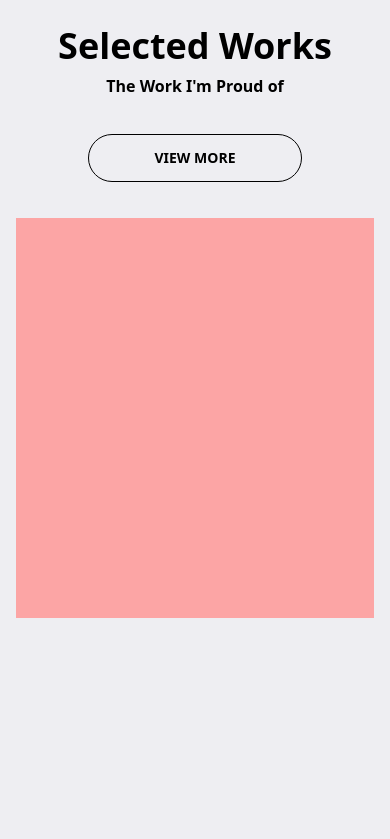
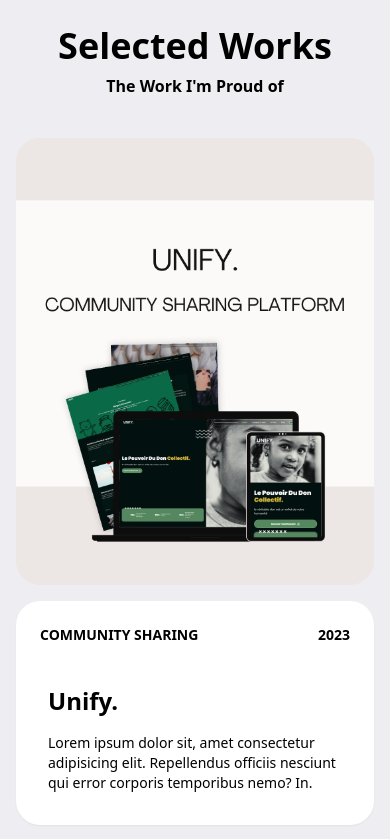
Before and after one commit to farouk26/new-portfolio, a Next.js app: page / in a window 390 px wide. Shown: the part 820-1659 px from the top of the page. Before the commit the page ends 1454 px from the top, so only its background shows below. Built offline with nearby package versions, Linux system fonts and the light colour scheme.

Commit message:
feat(update responsiveness for project section): update responsiveness
updated responsiveness for the project section on all screen sizes

fix #7

```diff
--- /dev/null
+++ b/src/components/Cards/MobileProjectCard.jsx
@@ -0,0 +1,38 @@
+import Image from "next/image"
+import React from "react"
+
+function MobileProjectCard({ title, description, date, websiteType, Url }) {
+  return (
+    <section className="min-h-fit w-full flex flex-col gap-4 items-center">
+      <figure className="w-full">
+        <Image
+          alt="project-img"
+          src={Url}
+          height={650}
+          width={650}
+          className="w-full object-cover rounded-3xl"
+        />
+      </figure>
+      <div className="min-h-fit w-full bg-white-200 rounded-3xl p-6 shadow-sm">
+        <div className="lg:h-[10rem] h-[11rem] w-full flex flex-col lg:p-4 md:p-2 justify-between">
+          <div className="flex justify-between gap-2">
+            <p className="lg:text-md md:text-md text-sm uppercase font-semibold text-black">
+              {websiteType}
+            </p>
+            <p className="lg:text-md md:text-md text-sm font-semibold text-black">
+              {date}
+            </p>
+          </div>
+          <div className="w-full flex flex-col p-2 gap-4">
+            <h2 className="lg:text-xl md:text-3xl text-2xl font-semibold text-black">
+              {title}
+            </h2>
+            <p className="md:text-md text-sm text-black">{description}</p>
+          </div>
+        </div>
+      </div>
+    </section>
+  )
+}
+
+export default MobileProjectCard
--- a/src/components/Cards/ProjectCard.jsx
+++ b/src/components/Cards/ProjectCard.jsx
@@ -3,14 +3,20 @@ import React from "react"
 function ProjectCard({ websiteType, date, title, description }) {
   return (
     <div className="min-h-fit w-full bg-white-200 rounded-3xl p-6 shadow-sm">
-      <div className="xl:min-h-[21.5rem] 2xl:min-h-[23rem] w-full flex flex-col p-4 justify-between">
+      <div className="xl:min-h-[18rem] 2xl:min-h-[22rem] lg:h-[10rem] h-[11rem] w-full flex flex-col lg:p-4 md:p-2 justify-between">
         <div className="flex justify-between gap-2">
-          <p className="text-lg font-semibold text-black">{websiteType}</p>
-          <p className="text-lg font-semibold text-black">{date}</p>
+          <p className="lg:text-md xl:text-lg md:text-md text-sm uppercase font-semibold text-black">
+            {websiteType}
+          </p>
+          <p className="lg:text-md md:text-md xl:text-lg text-sm font-semibold text-black">
+            {date}
+          </p>
         </div>
         <div className="w-full flex flex-col p-2 gap-4">
-          <h2 className="text-4xl font-semibold text-black">{title}</h2>
-          <p className="text-md text-black">{description}</p>
+          <h2 className="lg:text-xl xl:text-3xl md:text-3xl text-2xl font-semibold text-black">
+            {title}
+          </h2>
+          <p className="md:text-md text-sm text-black">{description}</p>
         </div>
       </div>
     </div>
--- a/src/components/Carousel/CarouselImage.jsx
+++ b/src/components/Carousel/CarouselImage.jsx
@@ -3,8 +3,8 @@ import React from "react"
 
 function CarouselImage({ imgUrl }) {
   return (
-    <div class="mask-outer absolute-full">
-      <div class="mask-inner absolute-full">
+    <div class="mask-outer h-full">
+      <div class="mask-inner h-full 2xl:px-5">
         <Image
           alt="project-img"
           src={imgUrl}
--- a/src/components/Carousel/index.jsx
+++ b/src/components/Carousel/index.jsx
@@ -10,23 +10,11 @@ function Carousel() {
 
   return (
     <div className="min-h-fit w-full">
-      <div className="min-h-fit w-full flex flex-col gap-2 items-center p-4 lg:my-4 2xl:my-6 my-2">
-        <h2 className="lg:text-5xl xl:text-6xl 2xl:text-7xl text-4xl font-semibold text-black">
-          Selected Works
-        </h2>
-        <p className="lg:text-xl 2xl:text-2xl text-md text-black font-semibold">
-          The Work I&apos;m Proud of
-        </p>
-      </div>
-      <section className="lg:block hidden">
-        <div class="flex w-full vertical-slider flex-row gap-4">
+      <div class="flex w-full vertical-slider flex-row gap-4 2xl:gap-0">
         {/* First Column */}
         <div class="left-side">
-            <div class="sticky xl:h-[33rem] lg:h-[30rem] h-full top-[15%]">
-              <div
-                class="image-wrapper absolute-full h-full w-full show"
-                data-index="0"
-              >
+          <div class="sticky xl:h-[33rem] lg:h-[30rem] top-[15%]">
+            <div class="image-wrapper absolute-full show" data-index="0">
               <CarouselImage imgUrl={"/images/neon.png"} />
             </div>
             <div class="image-wrapper absolute-full" data-index="1">
@@ -84,7 +72,6 @@ function Carousel() {
           </section>
         </div>
       </div>
-      </section>
       <div className="w-full lg:my-8 my-5 flex justify-center">
         <button className="btn btn-outline border-black text-black uppercase rounded-full lg:w-[14rem] xl:w-[16rem] 2xl:w-[18rem] w-[60%]">
           View More
--- a/src/components/Layout/index.jsx
+++ b/src/components/Layout/index.jsx
@@ -2,7 +2,7 @@ import React from "react"
 
 function Layout({ children }) {
   return (
-    <div className="4xl:px-[39rem] 3xl:px-[25rem] 2xl:px-[23rem] xl:px-[11rem] lg:px-[9rem] px-4 lg:py-0 py-4">
+    <div className="4xl:px-[39rem] 3xl:px-[25rem] 2xl:px-[23rem] xl:px-[11rem] lg:px-[2rem] md:px-5 px-4 lg:py-0 py-4">
       {children}
     </div>
   )
--- a/src/pages/index.jsx
+++ b/src/pages/index.jsx
@@ -1,3 +1,4 @@
+import MobileProjectCard from "@/components/Cards/MobileProjectCard"
 import Carousel from "@/components/Carousel"
 import Header from "@/components/Header"
 import Layout from "@/components/Layout"
@@ -12,8 +13,47 @@ export default function Home() {
           <Navbar />
           <Header />
           <Socials />
-          <Carousel />
-          <div className="bg-red-300 h-[25rem] w-full"></div>
+          <div className="min-h-fit w-full flex flex-col gap-2 items-center p-4 lg:my-4 2xl:my-6 my-2">
+            <h2 className="lg:text-5xl xl:text-6xl 2xl:text-7xl text-4xl font-semibold text-black">
+              Selected Works
+            </h2>
+            <p className="lg:text-xl 2xl:text-2xl text-md text-black font-semibold">
+              The Work I&apos;m Proud of
+            </p>
+          </div>
+          <div className="xl:block hidden">
+            <Carousel />
+          </div>
+          <div className="xl:hidden flex flex-col gap-4">
+            <MobileProjectCard
+              title={"Unify."}
+              description={
+                "Lorem ipsum dolor sit, amet consectetur adipisicing elit. Repellendus officiis nesciunt qui error corporis temporibus nemo? In."
+              }
+              date={"2023"}
+              websiteType={"Community Sharing"}
+              Url={"/images/project2.png"}
+            />
+            <MobileProjectCard
+              title={"Neon City"}
+              description={
+                "Lorem ipsum dolor sit, amet consectetur adipisicing elit. Repellendus officiis nesciunt qui error corporis temporibus nemo? In."
+              }
+              date={"2023"}
+              websiteType={"Mini-Game"}
+              Url={"/images/project1.png"}
+            />
+            <MobileProjectCard
+              title={"Reelio"}
+              description={
+                "Lorem ipsum dolor sit, amet consectetur adipisicing elit. Repellendus officiis nesciunt qui error corporis temporibus nemo? In."
+              }
+              date={"2023"}
+              websiteType={"Movie Platform"}
+              Url={"/images/neon.png"}
+            />
+          </div>
+          <div className="bg-red-300 h-[40rem] w-full"></div>
         </div>
       </Layout>
     </main>
```
Lines whose indentation alone changed are shown as unchanged.
